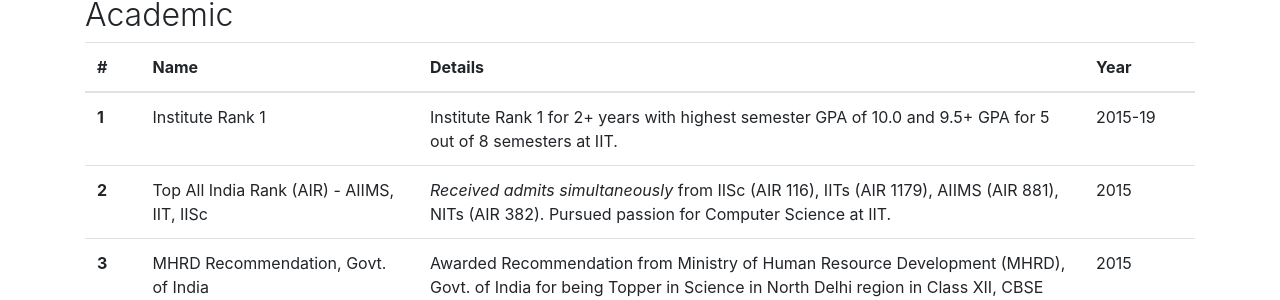
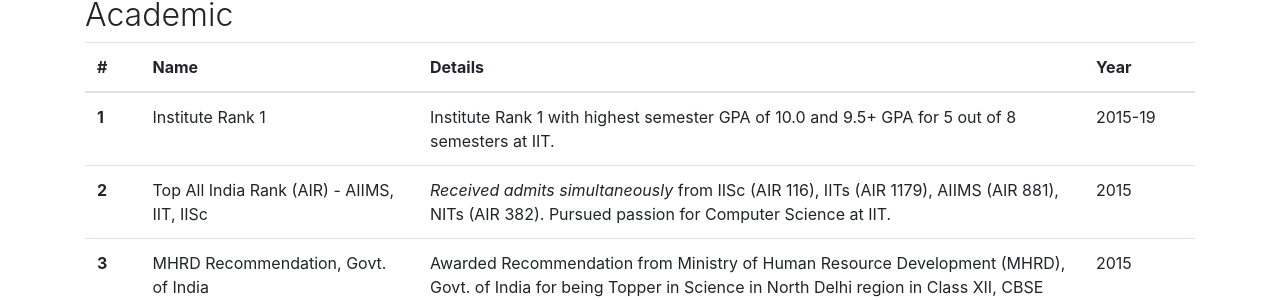
Before and after one commit to thenamangoyal/thenamangoyal.github.io, a Jekyll site: the page built from achievements.html, in a window 1280 px wide and 1174 px high. Shown: the part 172-472 px from the top of the window. Built offline with Jekyll 4.4.1, drawn with Linux system fonts in a browser that asks for light colours; nearby versions of some CDN libraries.

Commit message:
ir1 final

```diff
--- a/achievements.html
+++ b/achievements.html
@@ -25,7 +25,7 @@ permalink: "/achievements"
             <tr>
                 <th scope="row">1</th>
                 <td>Institute Rank 1</td>
-                <td>Institute Rank 1 for 2+ years with highest semester GPA of 10.0 and 9.5+ GPA for 5 out of 8 semesters at IIT.
+                <td>Institute Rank 1 with highest semester GPA of 10.0 and 9.5+ GPA for 5 out of 8 semesters at IIT.
                 </td>
                 <td>2015-19</td>
             </tr>
```
